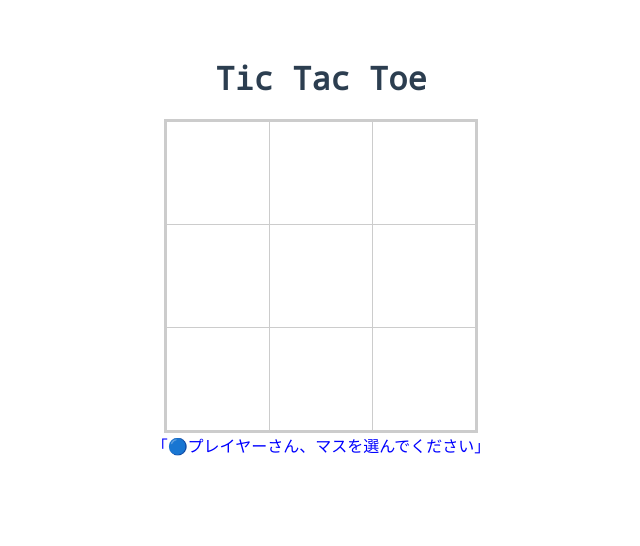
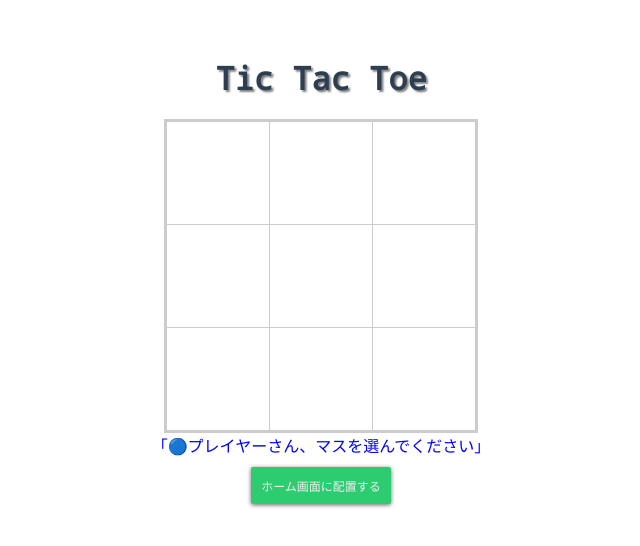
Before and after one commit to intercept6/vue-game-tic-tac-toe, a Vue app: page / in a window 1280 px wide. Shown: the top 546 px of the page, without its empty margins (319-959 px from the left). Built offline with nearby package versions, Linux system fonts and the light colour scheme; what vue-toasted would draw is missing.

Commit message:
update: Install button

```diff
--- a/src/components/TicTacToe.vue
+++ b/src/components/TicTacToe.vue
@@ -13,6 +13,7 @@
       <div style="color:blue;" v-if="playerId === 1">「🔵プレイヤーさん、マスを選んでください」</div>
       <div style="color:red;" v-if="playerId === -1">「🔴プレイヤーさん、マスを選んでください」</div>
     </div>
+    <button class="btn" v-on:click="installBnr">ホーム画面に配置する</button>
   </div>
 </template>
 
@@ -138,6 +139,15 @@
         }
         // デフォルト値が存在しないので、引き分け
         return true
+      },
+      installBnr(){
+        let deferredPrompt;
+
+        window.addEventListener('beforeinstallprompt', (e) => {
+          e.preventDefault();
+          deferredPrompt = e;
+          deferredPrompt.prompt();
+        });
       }
     },
     props: {
@@ -167,4 +177,23 @@
     font-size: 50px;
     cursor: pointer;
   }
+
+  h1 {
+    text-shadow: 2px 2px 2px gray;
+  }
+  .btn {
+    position: relative;
+    font-size: 12px;
+    display: block;
+    margin: 10px auto;
+    padding: 10px;
+    overflow: hidden;
+    border-width: 0;
+    outline: none;
+    border-radius: 2px;
+    box-shadow: 0 1px 4px rgba(0, 0, 0, .6);
+    background-color: #2ecc71;
+    color: #ecf0f1;
+    transition: background-color .3s;
+  }
 </style>
```
Also changed, not shown: 9 other files (tests, documents, lock files or other folders).
